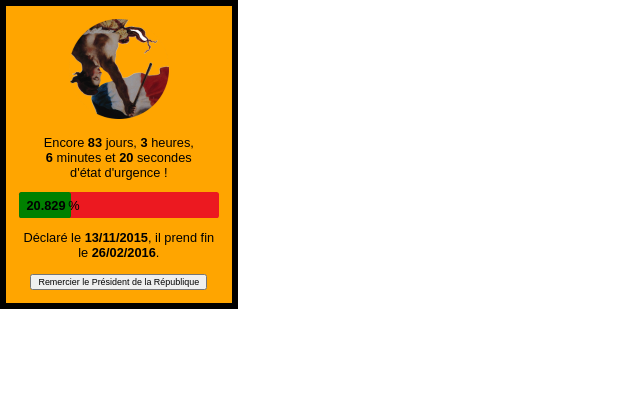
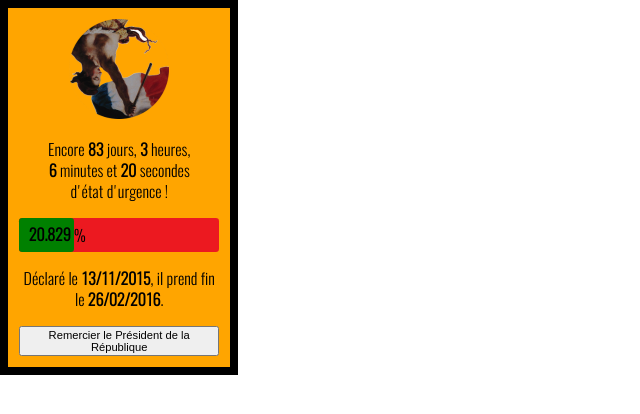
Before and after one commit to LagodViads/fin_eu, a plain HTML site: page fineu.html in a window 1280 px wide. Shown: the whole page, without its empty margins (0-640 px from the left). Drawn offline with Linux system fonts and the light colour scheme.

Commit message:
ajoute la police

```diff
--- a/fineu_style.css
+++ b/fineu_style.css
@@ -1,15 +1,22 @@
 /* decoration only */
+@font-face {
+      font-family: "Oswald";
+      src: url("fonts/Oswald-Light.ttf");
+}
+body {
+    font-family: "Oswald"
+}
 .euinfo {
     width : 200px;
     border : .5em solid black ;
-    padding : 1em;
-    font-size : 80%;
+    padding : 0.7em;
+/*    font-size : 90%;*/
 /*    width : 18em;*/
 /*    border : 10px solid black */;
 /*    padding : 10px; */
     text-align : center;
     background-color : orange;
-    font-family : sans-serif;
+/*    font-family : sans-serif;*/
 }
 .euinfo .progressbar {
     border-radius : .2em;
```
Also changed, not shown: fonts/Oswald-Light.ttf (added), fonts/SIL Open Font License.txt (added).
